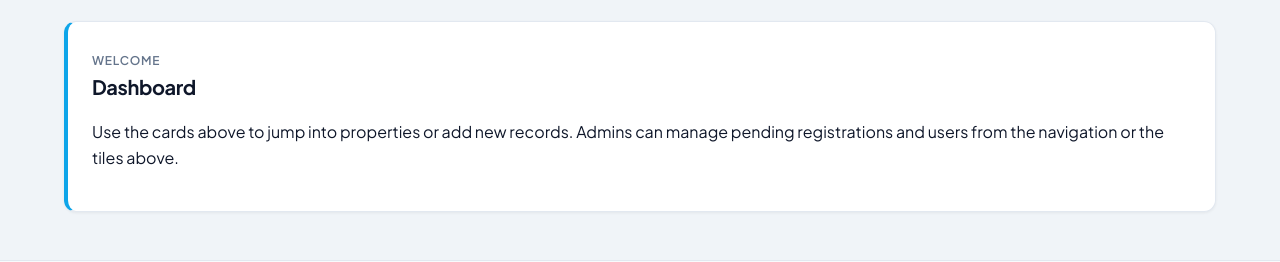
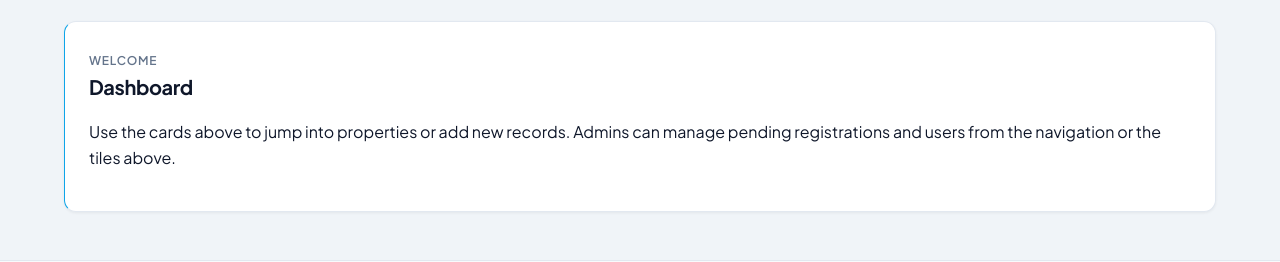
Before and after one commit to Aeroer-Live/Property-Planets, a website: page public/dashboard.html in a window 1280 px wide. Shown: the part 479-741 px from the top of the page. Drawn offline with Linux system fonts and the light colour scheme; no server answers; sample sign-in values are in the browser's storage.

Commit message:
Adjust card accent styling: change border-left from 4px to 1px solid for improved visual consistency in the card component.

```diff
--- a/public/css/styles.css
+++ b/public/css/styles.css
@@ -390,7 +390,7 @@ main {
 }
 
 .card--accent {
-  border-left: 4px solid var(--accent-strip);
+  border-left: 1px solid var(--accent-strip);
 }
 
 .card h2 {
```
